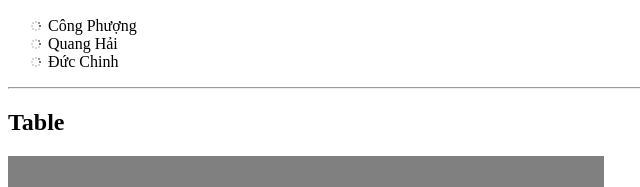
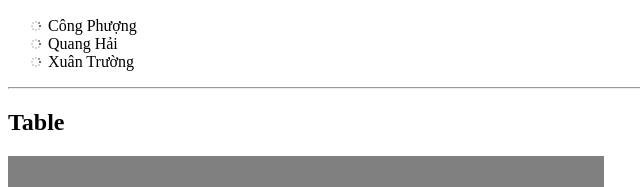
Before and after one commit to tiendat2790/static_web, a plain HTML site: page lession3.html in a window 1280 px wide. Shown: the part 220-407 px from the top of the page, 0-640 px from the left. Drawn offline with Linux system fonts and the light colour scheme.

Commit message:
sua file

```diff
--- a/lession3.html
+++ b/lession3.html
@@ -40,7 +40,7 @@
         </li>
 
         <li>
-            Đức Chinh
+            Xuân Trường
         </li>
     </ul>
 
```
